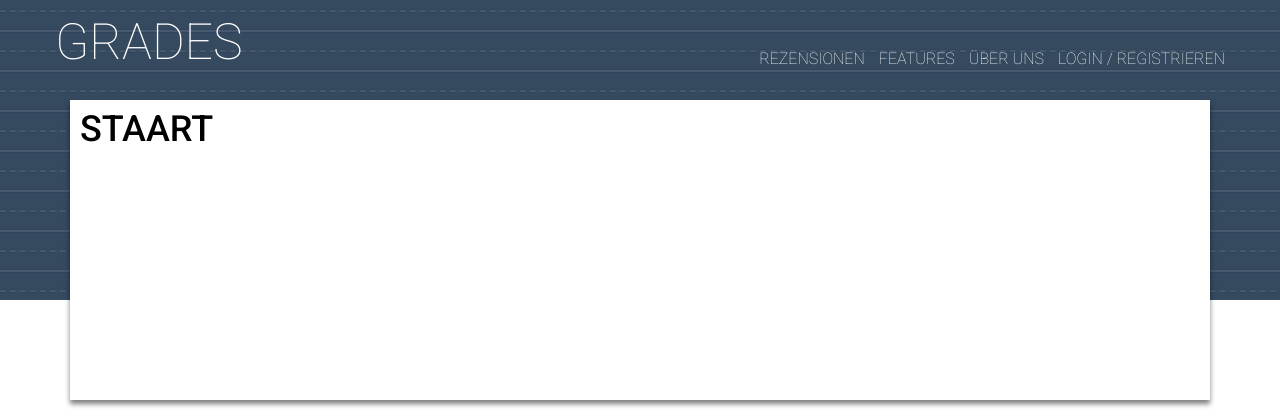
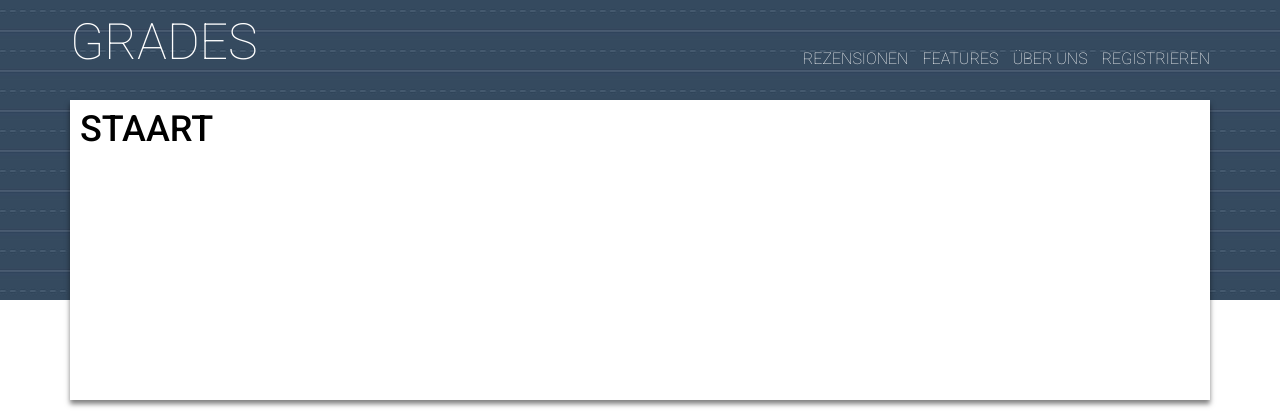
Before and after one commit to hexC0D3/Grades_v2.0, a PHP site: page / in a window 1280 px wide. Shown: the top 420 px of the page. Run offline with PHP 8.4, Linux system fonts and the light colour scheme.

Commit message:
Small fixes

```diff
--- a/htdocs/index.html
+++ b/htdocs/index.html
@@ -27,7 +27,7 @@
 							<li><a href="#/reviews">Rezensionen</a></li>
 							<li><a href="#/features">Features</a></li>
 							<li><a href="#/about">Über uns</a></li>
-							<li><a href="#/register">Login / Registrieren</a></li>
+							<li><a href="#/register">Registrieren</a></li>
 						</ul>
 						<ul class="nav-dashboard" ng-show="navigation.isNavigation(1)">
 							<li><a href="#">Gruppen</a></li>
--- a/htdocs/res/css/grades.css
+++ b/htdocs/res/css/grades.css
@@ -1129,8 +1129,8 @@ body > header {
     display: block; }
     body > header div.container div.nav {
       position: absolute;
-      left: 0;
-      right: 0;
+      left: 15px;
+      right: 15px;
       bottom: 230px;
       vertical-align: bottom; }
       body > header div.container div.nav h1 {
--- a/htdocs/res/css/grades.scss
+++ b/htdocs/res/css/grades.scss
@@ -34,8 +34,8 @@ body > header{
 
 		div.nav{
 			position: absolute;
-			left:0;
-			right:0;
+			left:15px;
+			right:15px;
 			bottom:230px;
 
 			vertical-align: bottom;
```
